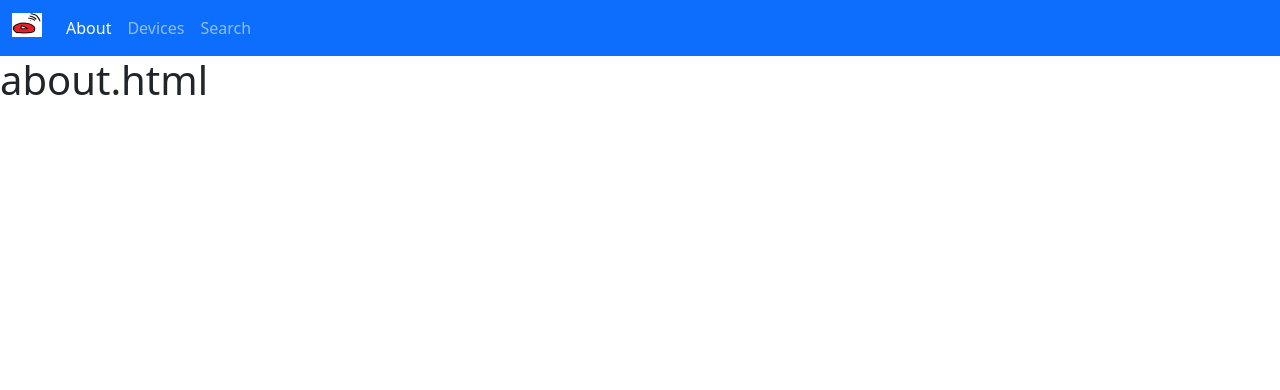
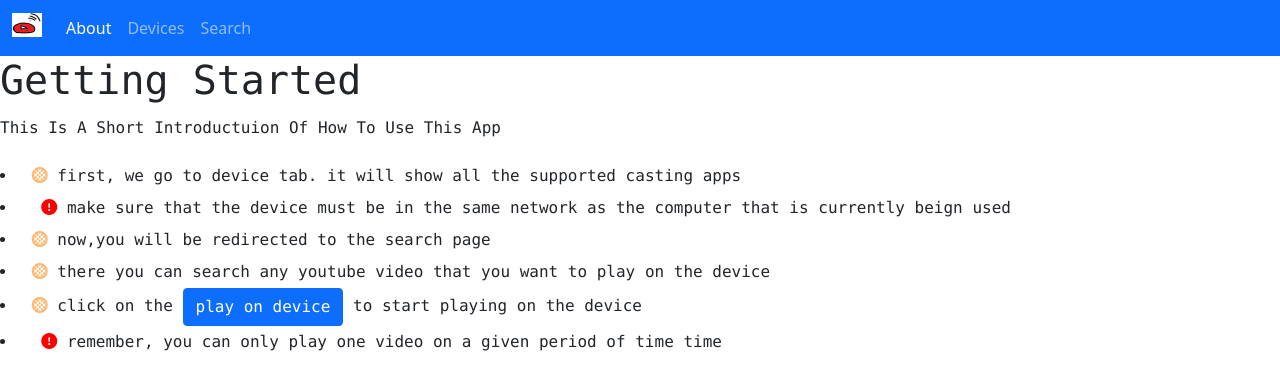
Before and after one commit to purethunder110/Webcast, a Flask app: page / in a window 1280 px wide. Shown: the top 390 px of the page. Run offline with Flask 3, Linux system fonts and the light colour scheme; parts of the project's set-up code (start-up, migrations or seed data) failed here and were passed over.

Commit message:
some light edit changes

```diff
--- a/templates/about.html
+++ b/templates/about.html
@@ -1,6 +1,32 @@
 {%extends "base.html"%}
 {%block content%}
+    <div class="lh-lg font-monospace">
+    <h1 class="text-capitalize ">Getting started</h1>
+    <p class="text-capitalize">this is a short introductuion of how to use this app</p>
 
-    <h1>about.html</h1>
+            <li>&ensp;<i class="fa-solid fa-stroopwafel" style="color: #ffb76f;"></i>
+                first, we go to device tab. it will show all the supported casting apps
+            </li>
 
+                <li>&emsp;&emsp;<i class="fa-solid fa-circle-exclamation" style="color: #ff0000;"></i>
+                    make sure that the device must be in the same network as the computer that is currently beign used
+                </li>
+
+            <li>&ensp;<i class="fa-solid fa-stroopwafel" style="color: #ffb76f;"></i>
+                now,you will be redirected to the search page
+            </li>
+            <li>&ensp;<i class="fa-solid fa-stroopwafel" style="color: #ffb76f;"></i>
+                there you can search any youtube video that you want to play on the device
+            </li>
+
+            <li>&ensp;<i class="fa-solid fa-stroopwafel" style="color: #ffb76f;"></i>
+                click on the <button class="btn btn-primary">play on device</button> to start playing on the device
+            </li>
+
+                <li>&emsp;&emsp;<i class="fa-solid fa-circle-exclamation" style="color: #ff0000;"></i>
+                    remember, you can only play one video on a given period of time time
+                </li>
+
+
+    </div>
 {%endblock%}
```
Also changed, not shown: templates/search.html (+3 -5 lines).
